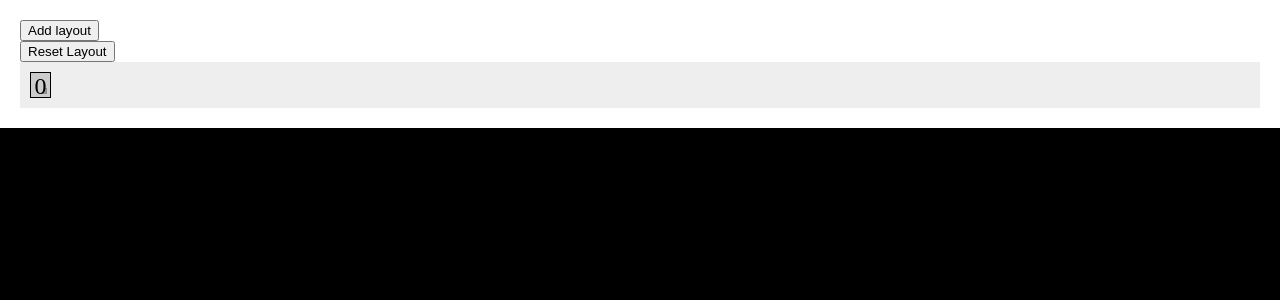
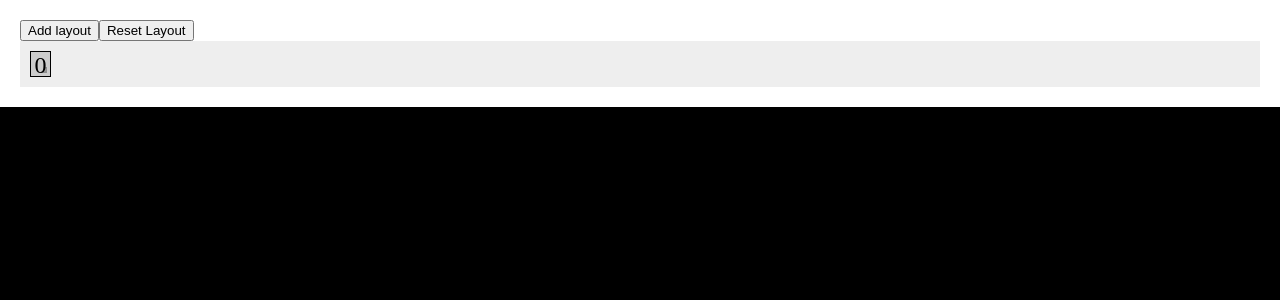
Before and after one commit to kayoroxa/spreadsite-0.1, a Next.js app: page /local in a window 1280 px wide. Both pictures are taken after a click on the button "Add layout". Shown: the top 300 px of the page. Built offline with nearby package versions, Linux system fonts and the light colour scheme.

Commit message:
refatoramento

```diff
--- /dev/null
+++ b/src/components/Phanilha-L/Planilha.tsx
@@ -0,0 +1,49 @@
+import RGL, { WidthProvider } from 'react-grid-layout'
+const ReactGridLayout = WidthProvider(RGL)
+
+export interface I_Layout {
+  h: number
+  i: string
+  moved?: boolean | undefined
+  static?: boolean | undefined
+  w: number
+  x: number
+  y: number
+  minH?: number
+  minW?: number
+  code?: string
+}
+
+export default function Planilha({
+  resetLayout,
+  layouts,
+  onLayoutChange,
+  config,
+}) {
+  return (
+    <div>
+      <ReactGridLayout
+        {...config}
+        layout={layouts}
+        onLayoutChange={onLayoutChange}
+        compactType="No Compaction"
+        // allowOverlap={true}
+      >
+        {layouts.map((layout: I_Layout) => (
+          <div
+            key={layout.i}
+            data-grid={{
+              w: 2,
+              h: layout.h,
+              x: 0,
+              y: 0,
+              static: false,
+            }}
+          >
+            <span className="text">{layout.i}</span>
+          </div>
+        ))}
+      </ReactGridLayout>
+    </div>
+  )
+}
--- a/src/pages/local.tsx
+++ b/src/pages/local.tsx
@@ -1,18 +1,7 @@
 import React, { useState, useEffect } from 'react'
 import RGL, { WidthProvider } from 'react-grid-layout'
+import Planilha, { I_Layout } from '../components/Phanilha-L/Planilha'
 const ReactGridLayout = WidthProvider(RGL)
-
-interface I_Layout {
-  h: number
-  i: string
-  moved?: boolean | undefined
-  static?: boolean | undefined
-  w: number
-  x: number
-  y: number
-  minH?: number
-  minW?: number
-}
 
 LocalStorageLayout.defaultProps = {
   className: 'layout',
@@ -28,7 +17,7 @@ export default function LocalStorageLayout(props: any) {
   }
 
   useEffect(() => {
-    // setLayouts(loadLocalStorage())
+    setLayouts(loadLocalStorage())
   }, [])
 
   useEffect(() => {
@@ -55,8 +44,8 @@ export default function LocalStorageLayout(props: any) {
           w: 4,
           x: prev.length > 0 ? prev[len - 1].x + prev[len - 1].w : 1,
           y: 0,
-          minH: 2,
-          minW: 3,
+          minH: 2.5,
+          minW: 2.5,
         },
       ]
       saveLocalStorage(newLayout)
@@ -67,32 +56,14 @@ export default function LocalStorageLayout(props: any) {
   return (
     <div>
       <button onClick={() => addLayout()}>Add layout</button>
+      <button onClick={resetLayout}>Reset Layout</button>
       {layouts.length > 0 && layouts[0].h ? (
-        <div>
-          <button onClick={resetLayout}>Reset Layout</button>
-          <ReactGridLayout
-            {...props}
-            layout={layouts}
-            onLayoutChange={onLayoutChange}
-            compactType="No Compaction"
-            allowOverlap={true}
-          >
-            {layouts.map((layout: I_Layout) => (
-              <div
-                key={layout.i}
-                data-grid={{
-                  w: 2,
-                  h: layout.h,
-                  x: 0,
-                  y: 0,
-                  static: false,
-                }}
-              >
-                <span className="text">{layout.i}</span>
-              </div>
-            ))}
-          </ReactGridLayout>
-        </div>
+        <Planilha
+          resetLayout={resetLayout}
+          onLayoutChange={onLayoutChange}
+          layouts={layouts}
+          config={props}
+        />
       ) : (
         <div>Vazio</div>
       )}
```
